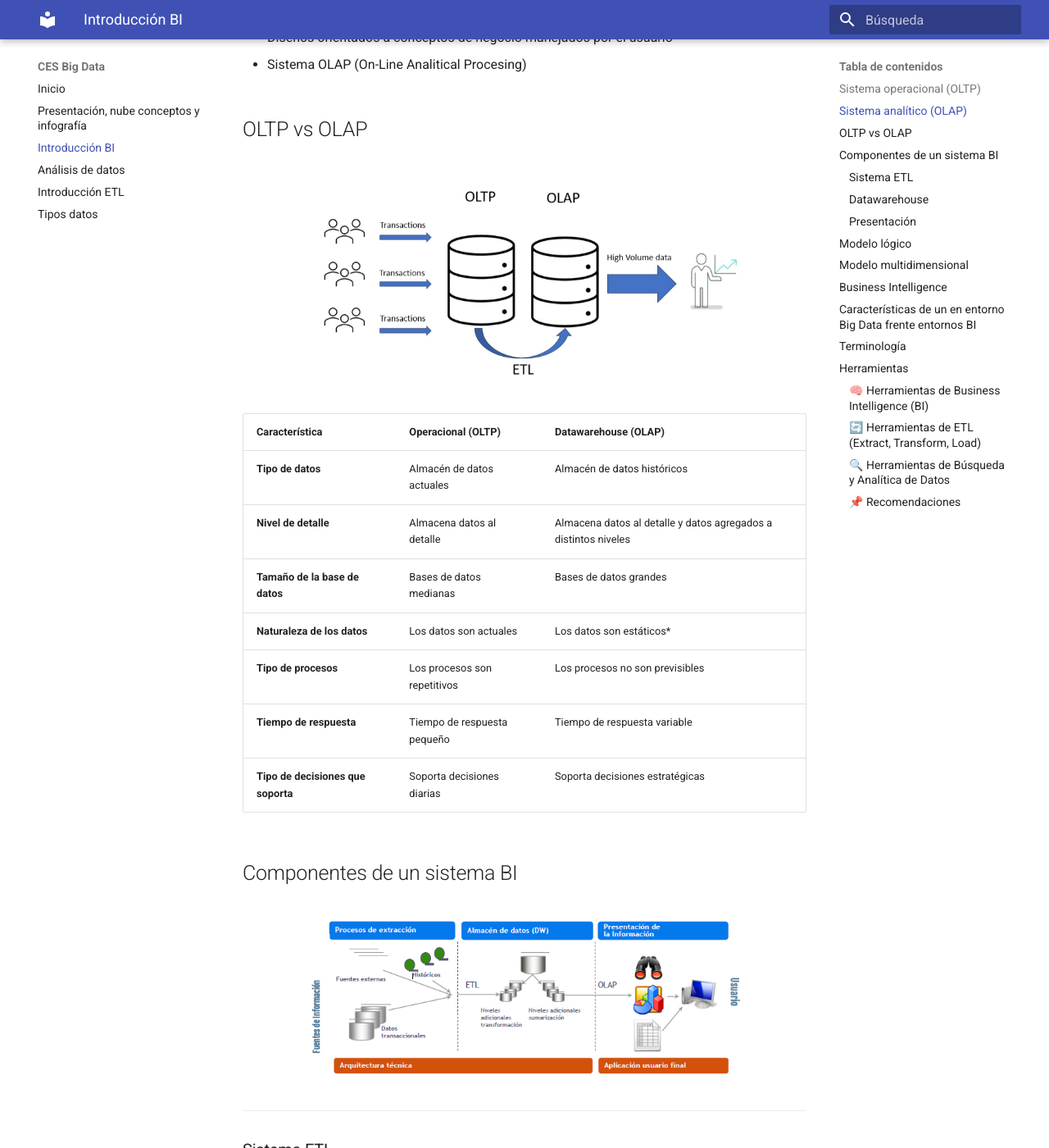
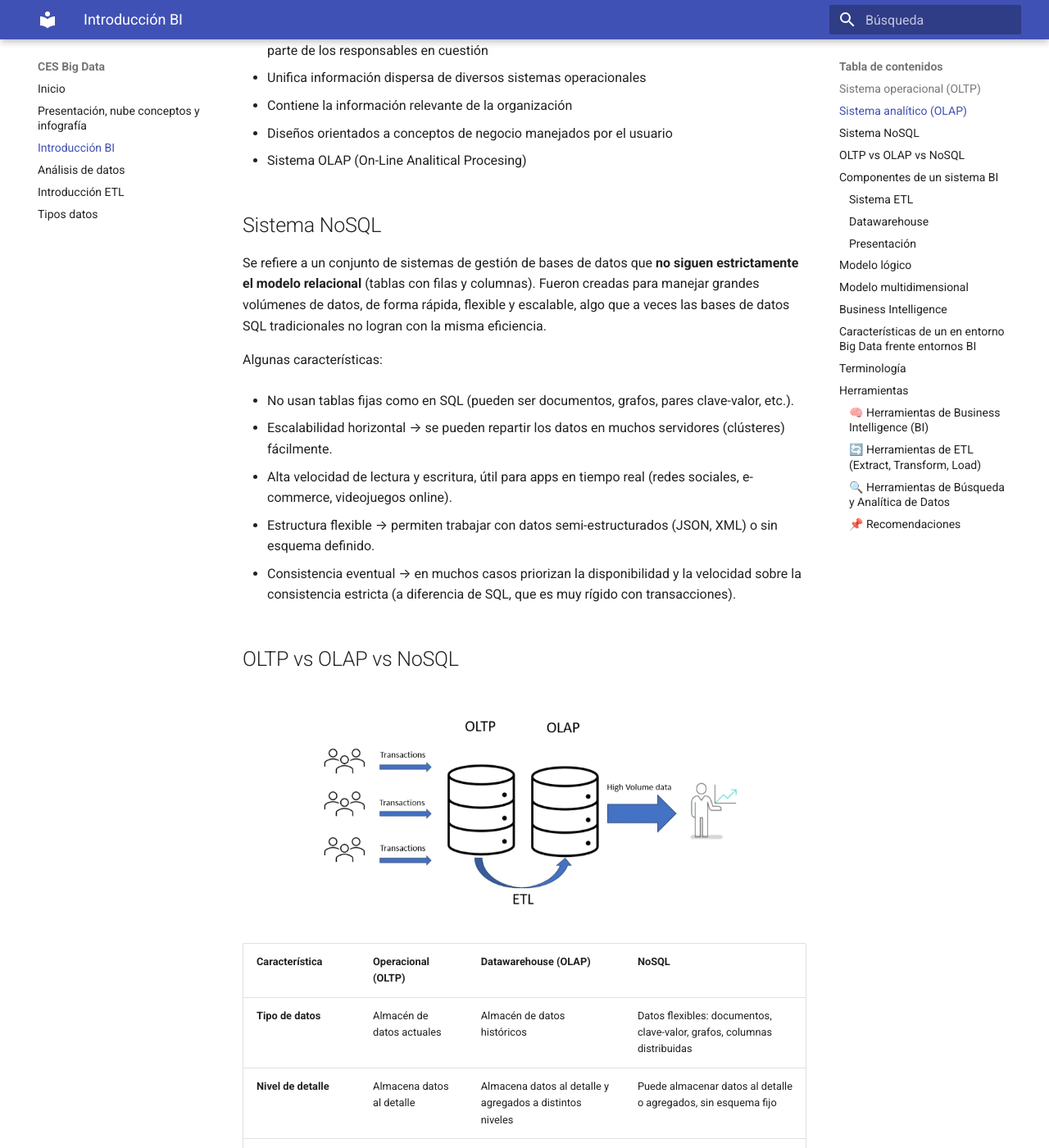
Before and after one commit to jorsodom/bigdata-sb, an MkDocs documentation site: the page built from docs/introduccionBI/BIIntroduccion.md, in a window 1280 px wide and 1400 px high, scrolled down 2008 px. Shown: the whole window at 82% size. Built offline with MkDocs 1.6.1 and Material for MkDocs 9.7.7, drawn with Linux system fonts in a browser that asks for light colours; some of the changed text lies outside the part shown.

Commit message:
uprgade INTRO

```diff
--- a/docs/introduccionBI/BIIntroduccion.md
+++ b/docs/introduccionBI/BIIntroduccion.md
@@ -1,4 +1,7 @@
-# Introducción BI
+# Introducción Bussines Intelligence (BI)
+
+Para entender el mundo del BI, hay que llegar a conocer cuales son los sistemas de bases de datos mas importantes
+y sus características. Por eso, vamos a revisar los sistemas operacionales, transaccionales y noSQL.
 
 
 ## Sistema operacional (OLTP)
@@ -55,22 +58,39 @@ Algunas características:
 
 -  Sistema OLAP (On-Line Analitical Procesing)
 
-## OLTP vs OLAP
+## Sistema NoSQL
+
+Se refiere a un conjunto de sistemas de gestión de bases de datos que **no siguen estrictamente el modelo relacional** (tablas con filas y columnas). Fueron creadas para manejar grandes volúmenes de datos, de forma rápida, flexible y escalable, algo que a veces las bases de datos SQL tradicionales no logran con la misma eficiencia.
+
+Algunas características:
+
+-  No usan tablas fijas como en SQL (pueden ser documentos, grafos, pares clave-valor, etc.).
+
+-  Escalabilidad horizontal → se pueden repartir los datos en muchos servidores (clústeres) fácilmente.
+
+-  Alta velocidad de lectura y escritura, útil para apps en tiempo real (redes sociales, e-commerce, videojuegos online).
+
+-  Estructura flexible → permiten trabajar con datos semi-estructurados (JSON, XML) o sin esquema definido.
+
+-  Consistencia eventual → en muchos casos priorizan la disponibilidad y la velocidad sobre la consistencia estricta (a diferencia de SQL, que es muy rígido con transacciones).
+
+## OLTP vs OLAP vs NoSQL
 
 <div align="center">
 <img src="../../img/introbi-8.png"  alt="reporting"
 width="80%" />
 </div>
 
-| **Característica**                | **Operacional (OLTP)**                          | **Datawarehouse (OLAP)**                                             |
-|-----------------------------------|------------------------------------------------|-----------------------------------------------------------------------|
-| **Tipo de datos**                      | Almacén de datos actuales                       | Almacén de datos históricos                                         |
-| **Nivel de detalle**                   | Almacena datos al detalle                       | Almacena datos al detalle y datos agregados a distintos niveles      |
-| **Tamaño de la base de datos**         | Bases de datos medianas                         | Bases de datos grandes                                             |
-| **Naturaleza de los datos**            | Los datos son actuales                          | Los datos son estáticos*                                              |
-| **Tipo de procesos**                    | Los procesos son repetitivos                    | Los procesos no son previsibles                                      |
-| **Tiempo de respuesta**                 | Tiempo de respuesta pequeño                     | Tiempo de respuesta variable                                        |
-| **Tipo de decisiones que soporta**      | Soporta decisiones diarias                      | Soporta decisiones estratégicas                                      |
+| **Característica**                | **Operacional (OLTP)**                          | **Datawarehouse (OLAP)**                                             | **NoSQL**                                                                 |
+|-----------------------------------|------------------------------------------------|-----------------------------------------------------------------------|----------------------------------------------------------------------------|
+| **Tipo de datos**                 | Almacén de datos actuales                       | Almacén de datos históricos                                           | Datos flexibles: documentos, clave-valor, grafos, columnas distribuidas    |
+| **Nivel de detalle**              | Almacena datos al detalle                       | Almacena datos al detalle y agregados a distintos niveles             | Puede almacenar datos al detalle o agregados, sin esquema fijo             |
+| **Tamaño de la base de datos**    | Bases de datos medianas                         | Bases de datos grandes                                                | Bases de datos muy grandes y distribuidas                                  |
+| **Naturaleza de los datos**       | Los datos son actuales                          | Los datos son estáticos                                               | Los datos son semi-estructurados, dinámicos o no estructurados             |
+| **Tipo de procesos**              | Los procesos son repetitivos                    | Los procesos no son previsibles                                       | Procesos distribuidos, consultas flexibles y adaptables                    |
+| **Tiempo de respuesta**           | Tiempo de respuesta pequeño                     | Tiempo de respuesta variable                                          | Alta velocidad de lectura/escritura, escalable horizontalmente             |
+| **Tipo de decisiones que soporta**| Soporta decisiones diarias                      | Soporta decisiones estratégicas                                       | Soporta decisiones operativas y en tiempo real (apps web, IoT, Big Data)   |
+                                    |
 
 ## Componentes de un sistema BI
 
```
